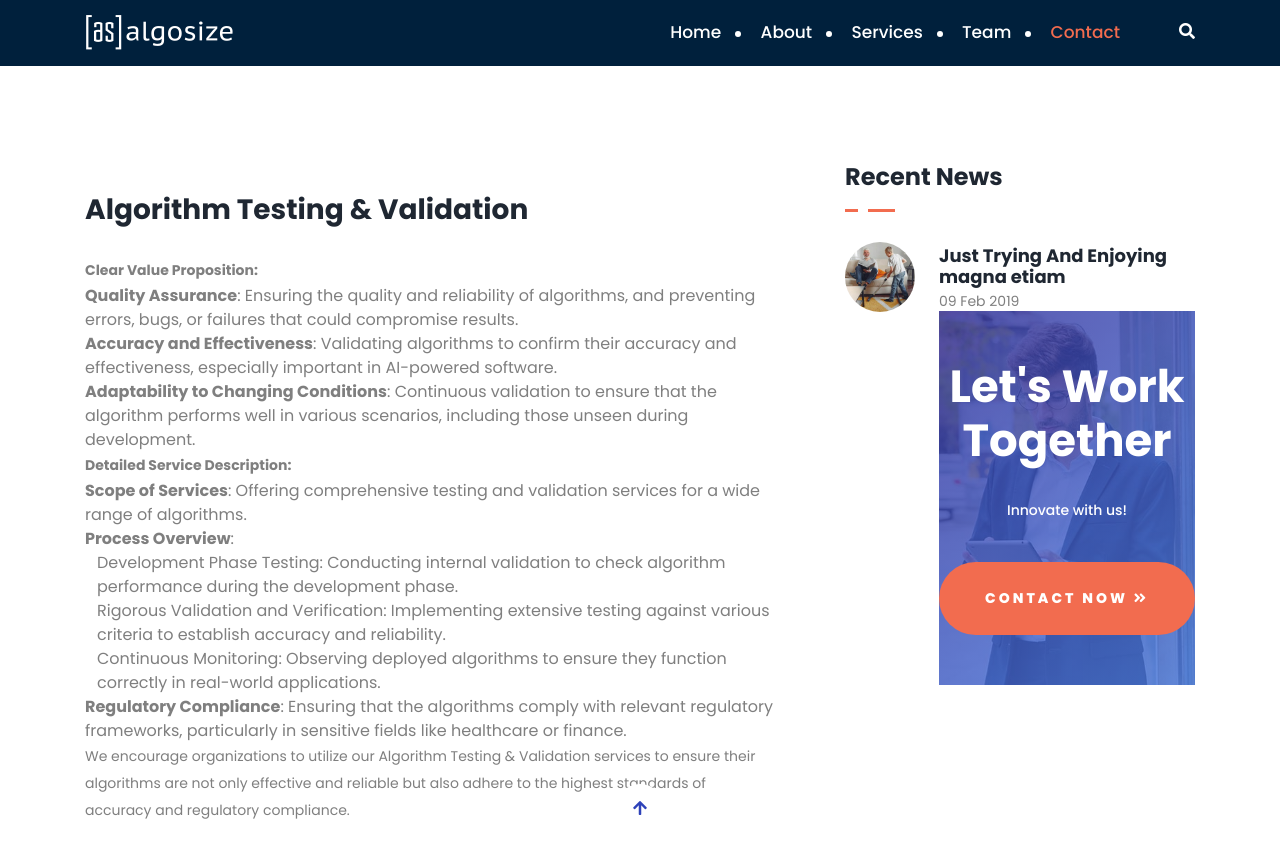
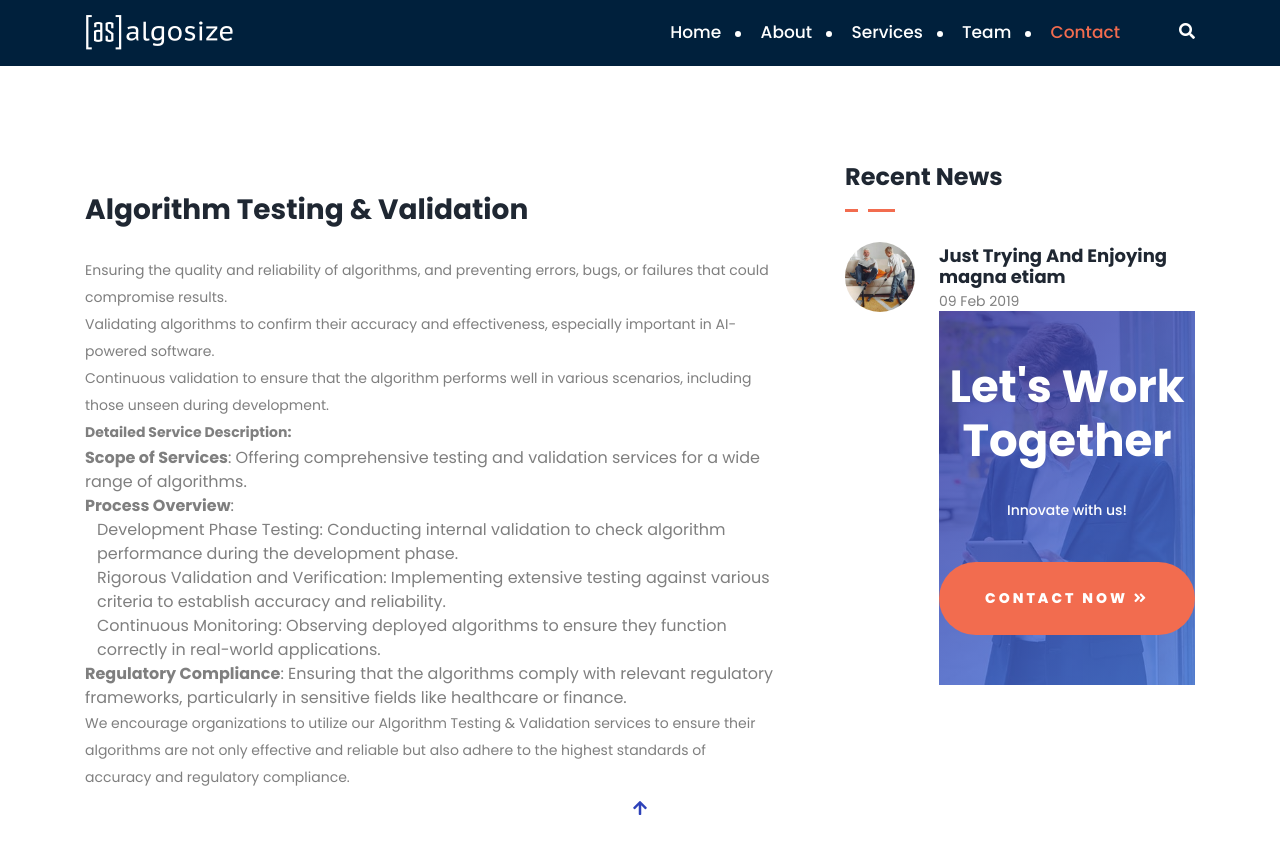
Before and after one commit to AlgoSize/website, a Jekyll site: the page built from _services/Algorithm-Testing-Validation.md, in a window 1280 px wide and 900 px high, scrolled down 719 px. Shown: the top 858 px of the window. Built offline with Jekyll 4.4.1, drawn with Linux system fonts in a browser that asks for light colours.

Commit message:
Update Algorithm-Testing-Validation.md

```diff
--- a/_services/Algorithm-Testing-Validation.md
+++ b/_services/Algorithm-Testing-Validation.md
@@ -4,10 +4,11 @@ icon: '<i class="fas fa-chart-line"></i>'
 layout: service
 ---
 
-**Clear Value Proposition:**
-1. **Quality Assurance**: Ensuring the quality and reliability of algorithms, and preventing errors, bugs, or failures that could compromise results.
-2. **Accuracy and Effectiveness**: Validating algorithms to confirm their accuracy and effectiveness, especially important in AI-powered software.
-3. **Adaptability to Changing Conditions**: Continuous validation to ensure that the algorithm performs well in various scenarios, including those unseen during development.
+Ensuring the quality and reliability of algorithms, and preventing errors, bugs, or failures that could compromise results.
+
+Validating algorithms to confirm their accuracy and effectiveness, especially important in AI-powered software.
+
+Continuous validation to ensure that the algorithm performs well in various scenarios, including those unseen during development.
 
 **Detailed Service Description:**
 1. **Scope of Services**: Offering comprehensive testing and validation services for a wide range of algorithms.
```
